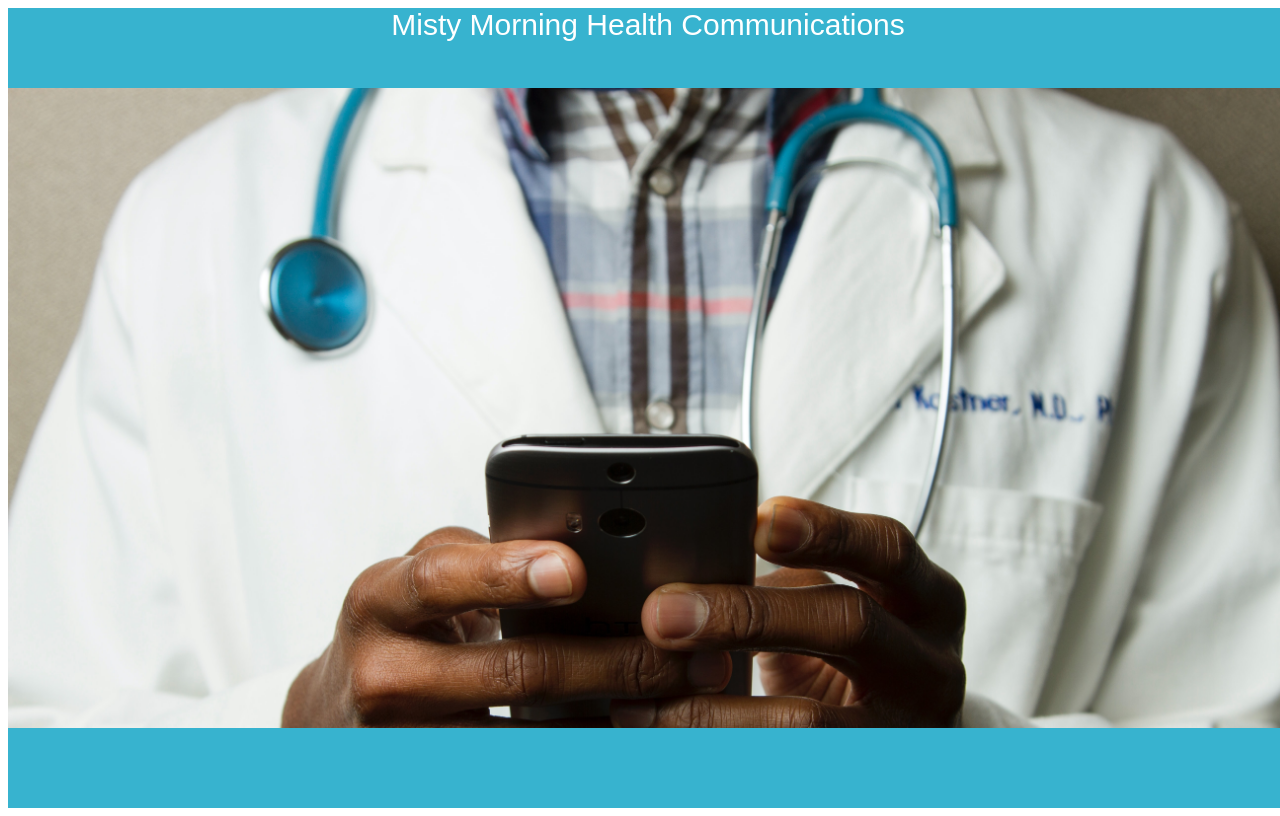
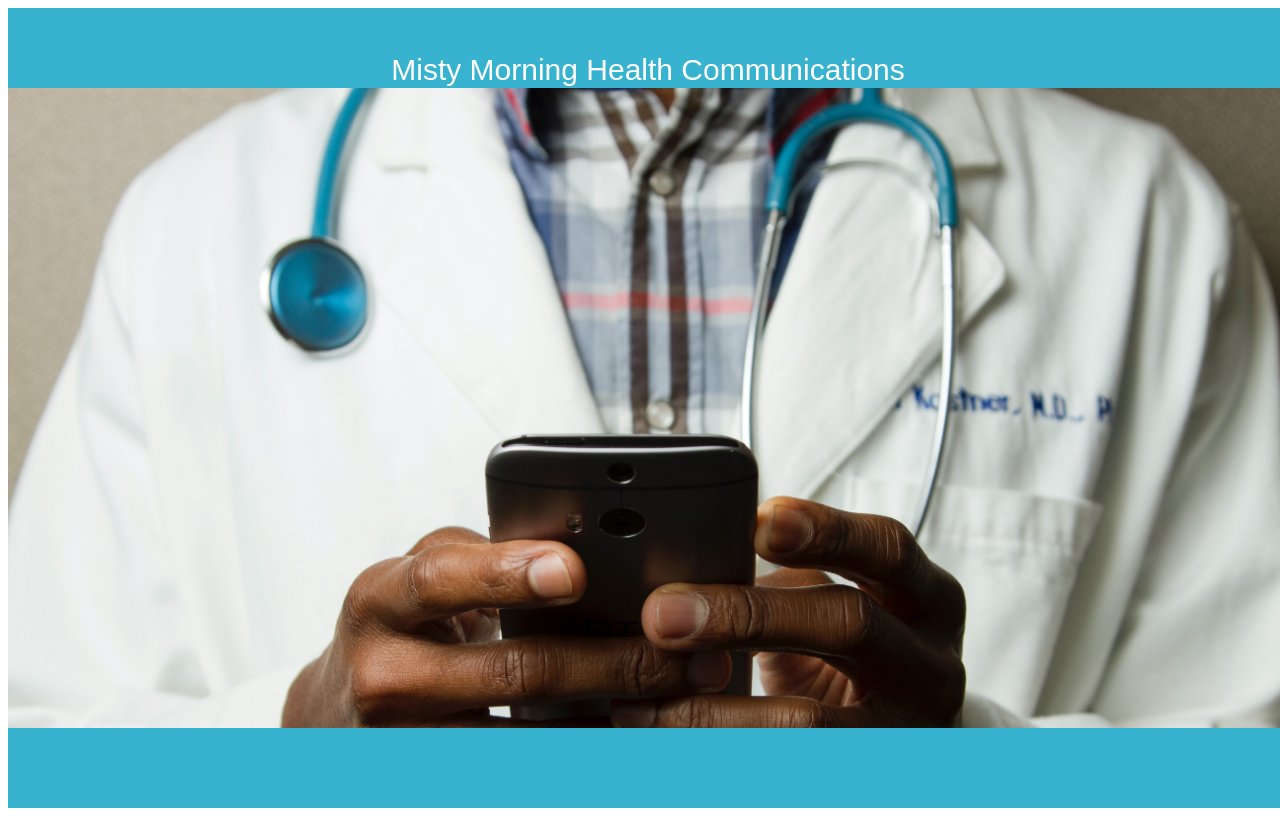
Before and after one commit to twalker7/active8-landing, a website: page index.html in a window 1280 px wide. Drawn offline with Linux system fonts and the light colour scheme.

Commit message:
fixed title placement

```diff
--- a/assets/style.css
+++ b/assets/style.css
@@ -15,6 +15,7 @@ justify-content: center;
 align-items: center;
 font-family: Arial, Helvetica, sans-serif;
 font-size: 30px;
+padding-top: 45px;
 }
 
 
```
